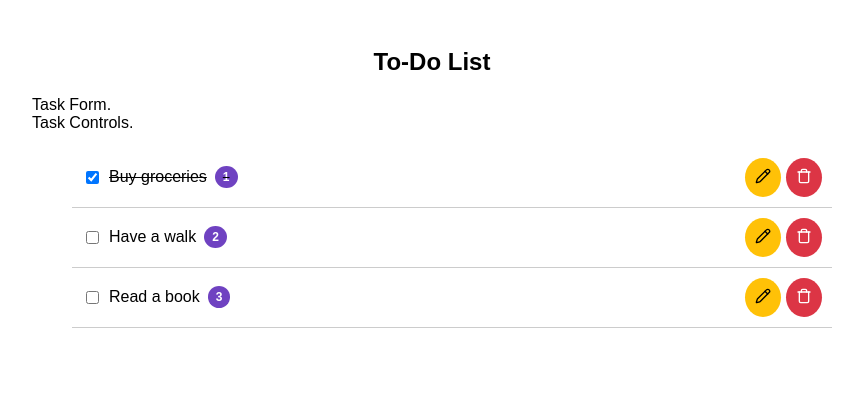
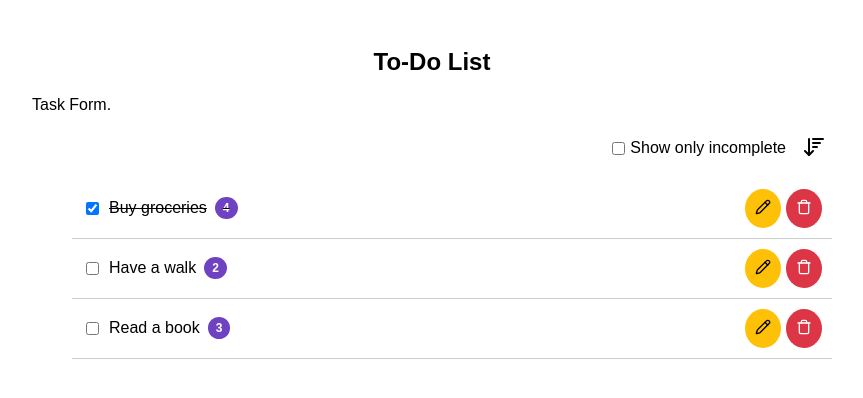
Before and after one commit to genuinelycool/to_do_list_app, a React (Vite) app: page / in a window 1280 px wide. Shown: the top 398 px of the page, without its empty margins (208-1071 px from the left). Built offline with nearby package versions, Linux system fonts and the light colour scheme.

Commit message:
5 - Building the TaskControls Component

```diff
--- a/src/App.jsx
+++ b/src/App.jsx
@@ -8,7 +8,7 @@ const App = () => {
     {
       id: 1,
       text: "Buy groceries",
-      priority: 1,
+      priority: 4,
       done: true,
     },
     {
@@ -25,6 +25,14 @@ const App = () => {
     },
   ]);
 
+  const [showOnlyIncomplete, setShowOnlyIncomplete] = useState(false);
+
+  const sortTasks = () => {
+    const sortedTasks = [...tasks]
+      .sort((a,b) => a.priority - b.priority);
+    setTasks(sortedTasks);
+  };
+
   return (
     <div
       style={{
@@ -37,8 +45,15 @@ const App = () => {
       <h2 style={{ textAlign: "center" }}>To-Do List</h2>
 
       <TaskForm />
-      <TaskControls />
-      <TaskList tasks={tasks} />
+      <TaskControls
+        showOnlyIncomplete={showOnlyIncomplete}
+        setShowOnlyIncomplete={setShowOnlyIncomplete}
+        sortTasks={sortTasks}
+      />
+      <TaskList
+        tasks={tasks}
+        showOnlyIncomplete={showOnlyIncomplete}
+      />
 
     </div>
   );
--- a/src/components/TaskControls.jsx
+++ b/src/components/TaskControls.jsx
@@ -1,7 +1,42 @@
-const TaskControls = () => {
+import { ArrowDownWideNarrow } from "lucide-react";
+
+const TaskControls = ({
+  showOnlyIncomplete,
+  setShowOnlyIncomplete,
+  sortTasks,
+}) => {
   return (
-    <div>
-      Task Controls.
+    <div
+      style={{
+        display: "flex",
+        justifyContent: "flex-end",
+        alignItems: "center",
+        gap: "10px",
+        marginTop: "20px",
+      }}
+    >
+
+      <label style={{ display: "flex", alignItems: "center" }}>
+        <input
+          type="checkbox"
+          checked={showOnlyIncomplete}
+          onChange={() => setShowOnlyIncomplete(!showOnlyIncomplete)}
+          style={{ marginRight: "5px" }}
+        />
+        Show only incomplete
+      </label>
+
+      <button
+        onClick={sortTasks}
+        style={{
+          background: "none",
+          border: "none",
+          cursor: "pointer"
+        }}
+      >
+        <ArrowDownWideNarrow />
+      </button>
+
     </div>
   );
 };
--- a/src/components/TaskList.jsx
+++ b/src/components/TaskList.jsx
@@ -1,11 +1,15 @@
 import TaskItem from "./TaskItem";
 import EditTaskForm from "./EditTaskForm";
 
-const TaskList = ({ tasks }) => {
+const TaskList = ({
+  tasks,
+  showOnlyIncomplete,
+}) => {
 
   return (
     <ul>
       {tasks
+        .filter((task) => !showOnlyIncomplete || !task.done)
         .map((task) => (
           <li
             key={task.id}
```
